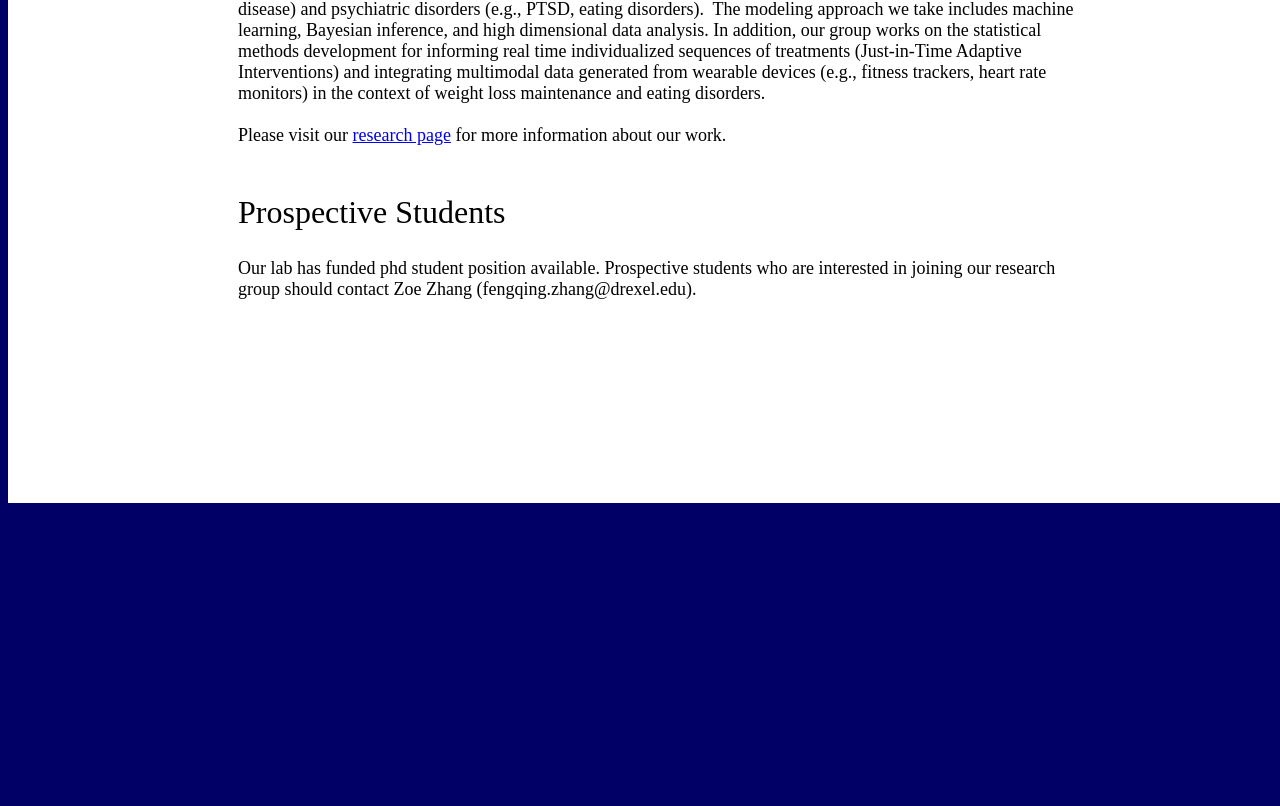
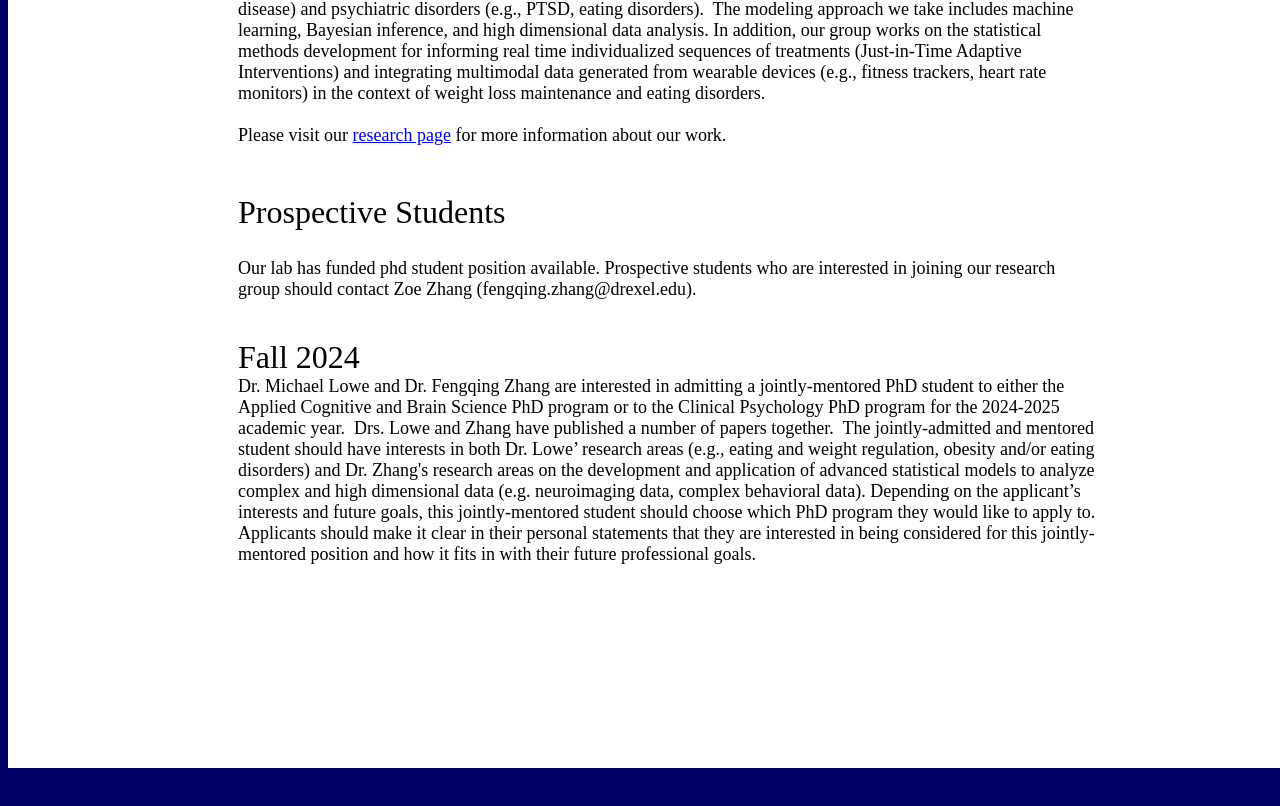
Before and after one commit to FengqingZoeZhang/ZhangLab, a plain HTML site: page index.html in a window 1280 px wide. Shown: the part 694-1500 px from the top of the page. Before the commit the page ends 1241 px from the top, so only its background shows below. Drawn offline with Linux system fonts and the light colour scheme.

Commit message:
update
update

```diff
--- a/index.html
+++ b/index.html
@@ -58,6 +58,7 @@
 
 
 
+
             <img alt="drexel-logo" src="drexel-logo.png" width="135"
               height="135"><br>
           </td>
@@ -66,6 +67,7 @@
             <blockquote>
               <div align="left"><font color="#000066"><big><big><big><big><b><font
                               face="Arial Hebrew"><big><font size="+3"><big>&nbsp;&nbsp;&nbsp;&nbsp;&nbsp;&nbsp;&nbsp;&nbsp;Quantitative
+
 
 
 
@@ -103,6 +105,7 @@
           <td valign="top" bgcolor="#cccccc">&nbsp; <br>
           </td>
           <td valign="middle" bgcolor="#cccccc">&nbsp;&nbsp; <big>&nbsp;
+
 
 
 
@@ -209,9 +212,11 @@
 
 
 
+
                   &nbsp; <a href="../People/index.html"
                     moz-do-not-send="true">People</a>&nbsp; &nbsp; <a
                     href="../News/index.html" moz-do-not-send="true">News</a>&nbsp;
+
 
 
 
@@ -293,6 +298,7 @@
 
 
 
+
                                   can be produced and stored more<font
                                     face="Times New Roman, Times, serif">
                                     massively and cheaply from various
@@ -318,6 +324,7 @@
                                   Times, serif"><big><big><font
                                         size="+1"><font face="Times New
                                           Roman, Times, serif">n</font>ew
+
 
 
 
@@ -386,6 +393,7 @@
 
 
 
+
                               Students</font><br>
                             <br>
                             <font size="+1"><font face="Times New Roman,
@@ -401,9 +409,43 @@
 
 
 
+
                               students who are interested in joining our
                               research group should contact Zoe Zhang
                               (fengqing.zhang@drexel.edu).&nbsp; <br>
+                              <br>
+                            </font></font><br>
+                          <font size="+2" face="Times New Roman, Times,
+                            serif"><font size="+1"><font size="+2"
+                                face="Times New Roman, Times, serif"><font
+                                  size="+3">Fall 2024<br>
+                                </font></font>Dr. Michael Lowe and Dr.
+                              Fengqing Zhang are interested in admitting
+                              a jointly-mentored PhD student to either
+                              the Applied Cognitive and Brain Science
+                              PhD program or to the Clinical Psychology
+                              PhD program for the 2024-2025 academic
+                              year.&nbsp; Drs. Lowe and Zhang have
+                              published a number of papers
+                              together.&nbsp; The jointly-admitted and
+                              mentored student should have interests in
+                              both Dr. Lowe’ research areas (e.g.,
+                              eating and weight regulation, obesity
+                              and/or eating disorders) and Dr. Zhang's
+                              research areas on the development and
+                              application of advanced statistical models
+                              to analyze complex and high dimensional
+                              data (e.g. neuroimaging data, complex
+                              behavioral data). Depending on the
+                              applicant’s interests and future goals,
+                              this jointly-mentored student should
+                              choose which PhD program they would like
+                              to apply to. Applicants should make it
+                              clear in their personal statements that
+                              they are interested in being considered
+                              for this jointly-mentored position and how
+                              it fits in with their future professional
+                              goals.<br>
                             </font></font></div>
                         <font face="Times New Roman, Times, serif"> <font
                             size="+1"> </font></font><br>
```
